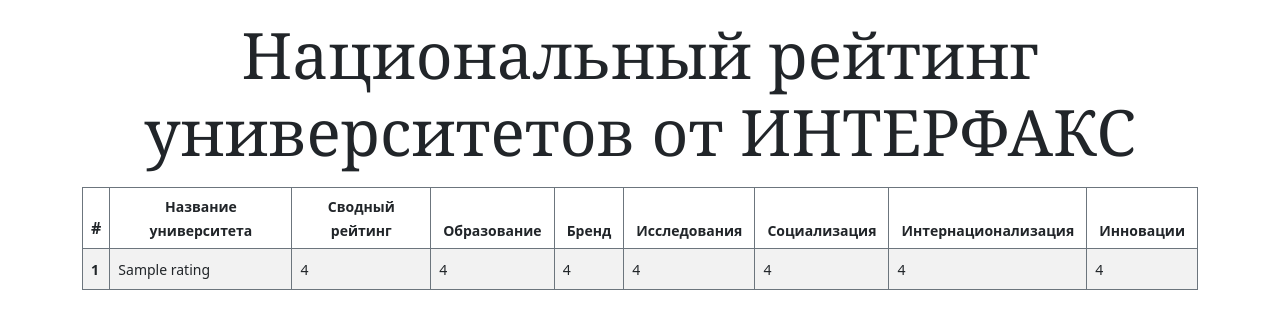
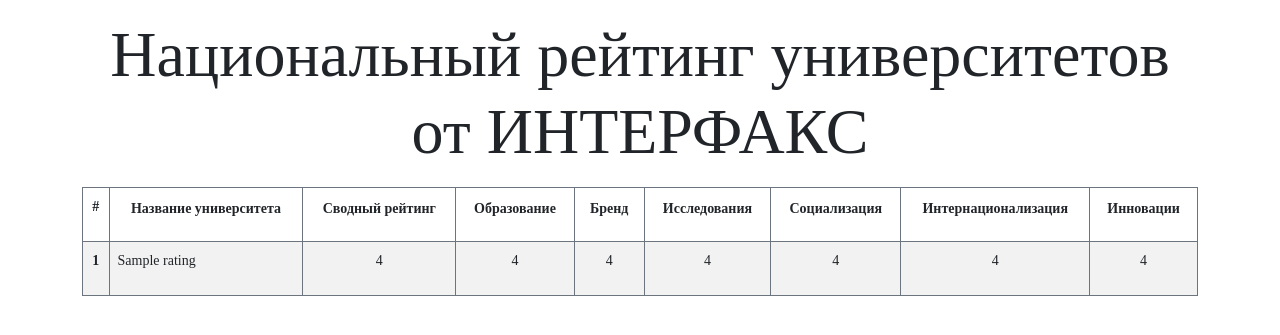
Before and after one commit to betinvoker/WorkToWork, a Django app: page /rating in a window 1280 px wide. Shown: the part 63-398 px from the top of the page. Run offline with Django 3.2, Linux system fonts and the light colour scheme; tables that the repository leaves empty hold one stand-in row (values such as "Sample post"); some libraries are stand-ins or nearby versions.

Commit message:
Изменил несколько строк в шаблонах

```diff
--- a/project/static/css/style.css
+++ b/project/static/css/style.css
@@ -1,5 +1,8 @@
-h1,h2,h3,h4,h5,p {
+h1,h2,h3,h4,h5 {
     font-family: Georgia, 'Times New Roman', Times, serif;
+}
+p {
+    font-family: serif;
 }
 .title_page {
     margin : 30px 0 30px 0;
--- a/project/templates/search_reviews/index.html
+++ b/project/templates/search_reviews/index.html
@@ -43,7 +43,7 @@
                 <p class="status_badge" style="font-size: 12pt;">
                   Положительные: <span style="color: green;">{{ university.sum_opinion_true|default_if_none:"0" }}</span> |
                   Отрицательные: <span style="color: red;">{{ university.sum_opinion_false|default_if_none:"0" }}</span> |
-                  Все: <span style="color: black;">{{ university.count_opinions }}</span>
+                  Все: <span style="color: gray;">{{ university.count_opinions }}</span>
                 </p>
               </small>
             </div>
--- a/project/templates/search_reviews/rating_universities.html
+++ b/project/templates/search_reviews/rating_universities.html
@@ -15,13 +15,13 @@
 <table class="table table-bordered border-secondary table-striped table-hover">
     <thead>
         <tr>
-            <th scope="col">#</th>
+            <th scope="col"><small class="text-center"><strong><p>#</p></strong></small></th>
             <th style="margin: 0%; padding: 0%">
                 <form action="{% url 'ratings' %}">
                     <input type="hidden" name="search" value="{{ search_query }}">
                     <button type="submit" class="btn btn{% if order != 'name' and order != '-name' %}-outline{% endif %}-btn-outline-light col-12 border-0"
                         style="border-radius: 0px" name="order" value="{% if order == 'name' %}-name{% else %}name{% endif %}">
-                        <small class="text-center"><strong>{{ table_header.1.verbose_name}}</strong></small>
+                        <small class="text-center"><strong><p>{{ table_header.1.verbose_name}}</p></strong></small>
                     </button>
                 </form>
             </th>
@@ -30,7 +30,7 @@
                     <input type="hidden" name="search" value="{{ search_query }}">
                     <button type="submit" class="btn btn{% if order != '-rating_summary' and order != 'rating_summary' %}-outline{% endif %}-btn-outline-light col-12 border-0"
                         style="border-radius: 0px" name="order" value="{% if order == '-rating_summary' %}rating_summary{% else %}-rating_summary{% endif %}">
-                        <small class="text-center"><strong>{{ table_header.3.verbose_name}}</strong></small>
+                        <small class="text-center"><strong><p>{{ table_header.3.verbose_name}}</p></strong></small>
                     </button>
                 </form>
             </th>
@@ -39,7 +39,7 @@
                     <input type="hidden" name="search" value="{{ search_query }}">
                     <button type="submit" class="btn btn{% if order != '-rating_education' and order != 'rating_education' %}-outline{% endif %}-btn-outline-light col-12 border-0"
                         style="border-radius: 0px" name="order" value="{% if order == '-rating_education' %}rating_education{% else %}-rating_education{% endif %}">
-                        <small class="text-center"><strong>{{ table_header.4.verbose_name}}</strong></small>
+                        <small class="text-center"><strong><p>{{ table_header.4.verbose_name}}</p></strong></small>
                     </button>
                 </form>
             </th>
@@ -48,7 +48,7 @@
                     <input type="hidden" name="search" value="{{ search_query }}">
                     <button type="submit" class="btn btn{% if order != '-rating_brand' and order != 'rating_brand' %}-outline{% endif %}-btn-outline-light col-12 border-0"
                         style="border-radius: 0px" name="order" value="{% if order == '-rating_brand' %}rating_brand{% else %}-rating_brand{% endif %}">
-                        <small class="text-center"><strong>{{ table_header.5.verbose_name}}</strong></small>
+                        <small class="text-center"><strong><p>{{ table_header.5.verbose_name}}</p></strong></small>
                     </button>
                 </form>
             </th>
@@ -57,7 +57,7 @@
                     <input type="hidden" name="search" value="{{ search_query }}">
                     <button type="submit" class="btn btn{% if order != '-rating_research' and order != 'rating_research' %}-outline{% endif %}-btn-outline-light col-12 border-0"
                         style="border-radius: 0px" name="order" value="{% if order == '-rating_research' %}rating_research{% else %}-rating_research{% endif %}">
-                        <small class="text-center"><strong>{{ table_header.6.verbose_name}}</strong></small>
+                        <small class="text-center"><strong><p>{{ table_header.6.verbose_name}}</p></strong></small>
                     </button>
                 </form>
             </th>
@@ -66,7 +66,7 @@
                     <input type="hidden" name="search" value="{{ search_query }}">
                     <button type="submit" class="btn btn{% if order != '-rating_socialization' and order != 'rating_socialization' %}-outline{% endif %}-btn-outline-light col-12 border-0"
                         style="border-radius: 0px" name="order" value="{% if order == '-rating_socialization' %}rating_socialization{% else %}-rating_socialization{% endif %}">
-                        <small class="text-center"><strong>{{ table_header.7.verbose_name}}</strong></small>
+                        <small class="text-center"><strong><p>{{ table_header.7.verbose_name}}</p></strong></small>
                     </button>
                 </form>
             </th>
@@ -75,7 +75,7 @@
                     <input type="hidden" name="search" value="{{ search_query }}">
                     <button type="submit" class="btn btn{% if order != '-rating_internationalization' and order != 'rating_internationalization' %}-outline{% endif %}-btn-outline-light col-12 border-0"
                         style="border-radius: 0px" name="order" value="{% if order == '-rating_internationalization' %}rating_internationalization{% else %}-rating_internationalization{% endif %}">
-                        <small class="text-center"><strong>{{ table_header.8.verbose_name}}</strong></small>
+                        <small class="text-center"><strong><p>{{ table_header.8.verbose_name}}</p></strong></small>
                     </button>
                 </form>
             </th>
@@ -84,7 +84,7 @@
                     <input type="hidden" name="search" value="{{ search_query }}">
                     <button type="submit" class="btn btn{% if order != '-rating_innovation' and order != 'rating_innovation' %}-outline{% endif %}-btn-outline-light col-12 border-0"
                         style="border-radius: 0px" name="order" value="{% if order == '-rating_innovation' %}rating_innovation{% else %}-rating_innovation{% endif %}">
-                        <small class="text-center"><strong>{{ table_header.9.verbose_name}}</strong></small>
+                        <small class="text-center"><strong><p>{{ table_header.9.verbose_name}}</p></strong></small>
                     </button>
                 </form>
             </th>
@@ -93,15 +93,15 @@
     <tbody>
         {% for university in rating %}
         <tr>
-          <th scope="row"><small>{{forloop.counter}}</small></th>
-          <td><small>{{university.name}}</small></td>
-          <td><small>{{university.rating_summary}}</small></td>
-          <td><small>{{university.rating_education}}</small></td>
-          <td><small>{{university.rating_brand}}</small></td>
-          <td><small>{{university.rating_research}}</small></td>
-          <td><small>{{university.rating_socialization}}</small></td>
-          <td><small>{{university.rating_internationalization}}</small></td>
-          <td><small>{{university.rating_innovation}}</small></td>
+          <th scope="row"><small class="text-center"><p>{{forloop.counter}}</p></small></th>
+          <td><small><p>{{university.name}}</p></small></td>
+          <td><small class="text-center"><p>{{university.rating_summary}}</p></small></td>
+          <td><small class="text-center"><p>{{university.rating_education}}</p></small></td>
+          <td><small class="text-center"><p>{{university.rating_brand}}</p></small></td>
+          <td><small class="text-center"><p>{{university.rating_research}}</p></small></td>
+          <td><small class="text-center"><p>{{university.rating_socialization}}</p></small></td>
+          <td><small class="text-center"><p>{{university.rating_internationalization}}</p></small></td>
+          <td><small class="text-center"><p>{{university.rating_innovation}}</p></small></td>
         </tr>
         {% endfor %}
     </tbody>
--- a/project/templates/search_reviews/reviews.html
+++ b/project/templates/search_reviews/reviews.html
@@ -29,7 +29,7 @@
             <circle class="donut-segment" cx="10" cy="10" r="3.183098861837907" fill="transparent" stroke="#b1c94e" stroke-width="3" stroke-dasharray="'{% widthratio negative_opinions count_opinions 100 %}'" stroke-dashoffset="25"></circle>
           </svg>
 
-          <p style="font-size: 16pt;">
+          <p>
             <span class="status_badge" style="color: green; font-size: 16pt;">Положительные : {{ positive_opinions }}</span>
             <span class="status_badge" style="color: red; font-size: 16pt;">Отрицательные : {{ negative_opinions }}</span>
             <span class="status_badge" style="color: black; font-size: 16pt;">Кол-во отзывов : {{ opinions|length }}</span>
```
